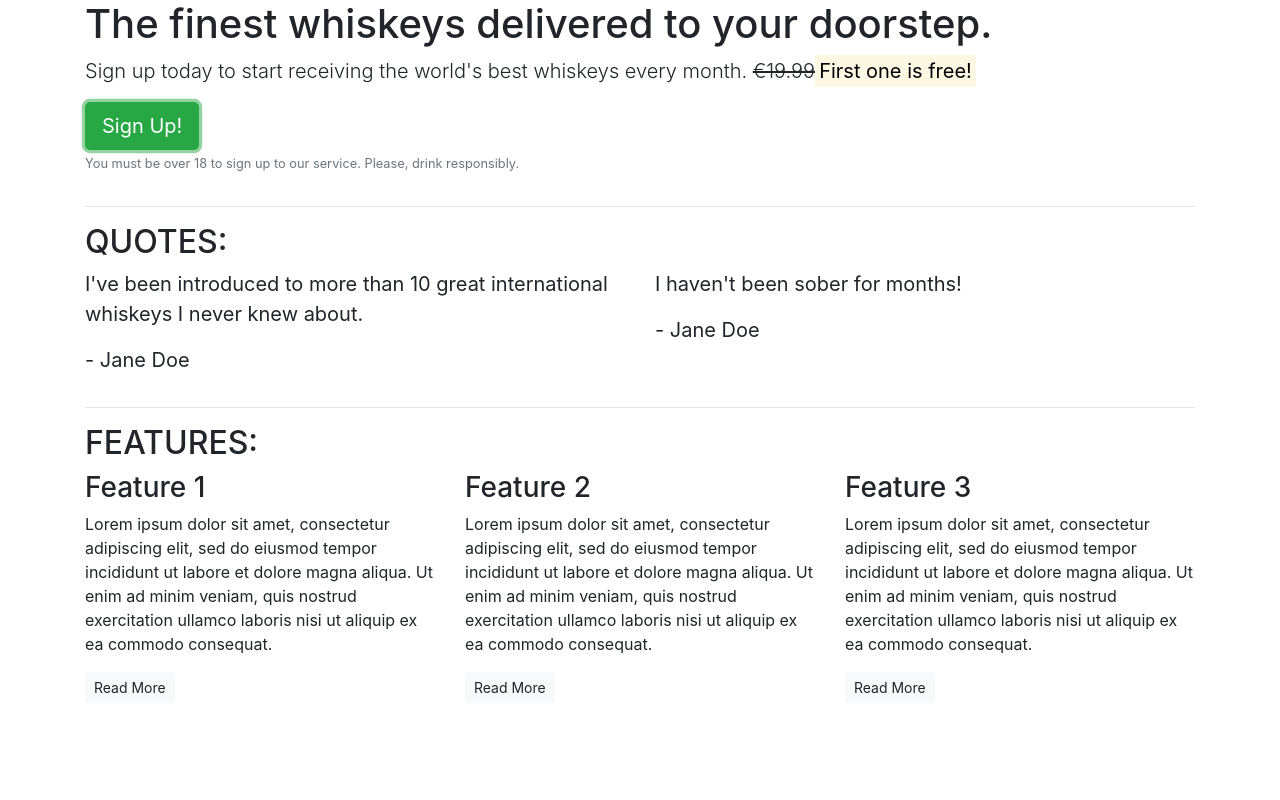
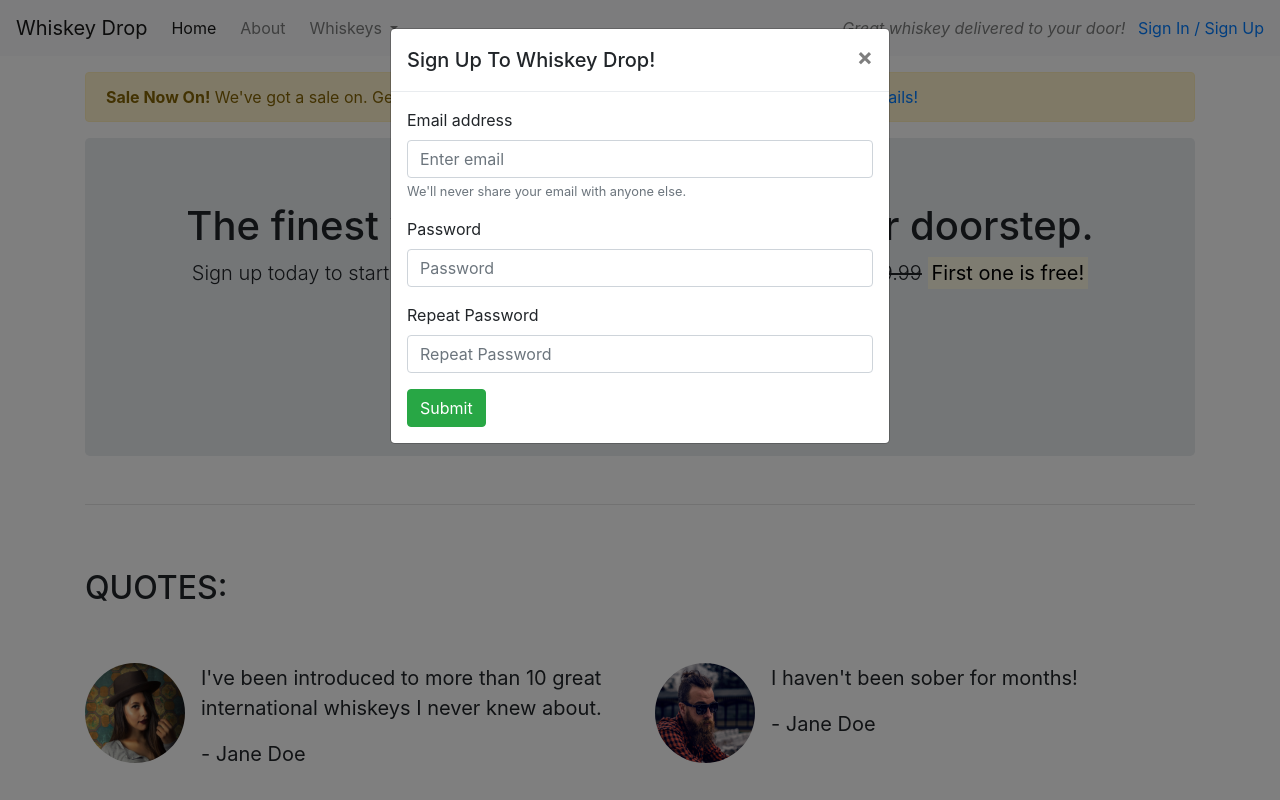
Before and after one commit to cotebarrientos/BootstrappingYourNextBigIdea-BS4, a plain HTML site: page index.html in a window 1280 px wide. Both pictures are taken after a click on the button "Sign Up!". Shown: the top 800 px of the page. Drawn offline with nearby package versions, Linux system fonts and the light colour scheme.

Commit message:
New version of my index.html just using boostrap components :)

```diff
--- a/index.html
+++ b/index.html
@@ -7,18 +7,57 @@
     <title>Whiskey Drop | Taste a new whiskey every month</title>
     <meta name="viewport" content="width=device-width, initial-scale=1.0">
     <link rel="stylesheet" href="https://maxcdn.bootstrapcdn.com/bootstrap/4.1.3/css/bootstrap.min.css">
+    <link rel="stylesheet" href="https://use.fontawesome.com/releases/v5.6.1/css/all.css" integrity="sha384-gfdkjb5BdAXd+lj+gudLWI+BXq4IuLW5IT+brZEZsLFm++aCMlF1V92rMkPaX4PP" crossorigin="anonymous">
 </head>
 
 <body>
-    <article class="container">
+    <nav class="navbar navbar-light bg-light navbar-expand-sm">
+        <a href="/" class="navbar-brand">Whiskey Drop</a>
+
+        <button class="navbar-toggler ml-auto" type="button" data-toggle="collapse" data-target="#navbarNavDropdown" aria-controls="navbarNavDropdown" aria-expanded="false" aria-label="Toggle navigation">
+        <span class="navbar-toggler-icon"></span></button>
+
+        <div class="collapse navbar-collapse" id="navbarNavDropdown">
+            <ul class="navbar-nav mr-auto">
+                <li class="active nav-item mr-2"><a class="nav-link" href="/">Home</a></li>
+                <li class="nav-item mr-2"><a class="nav-link" href="/about">About</a></li>
+                <li class="nav-item dropdown">
+                     <a class="nav-link dropdown-toggle" href="#" id="navbarDropdownMenuLink" role="button" data-toggle="dropdown" aria-haspopup="true" aria-expanded="false">
+                        Whiskeys
+                    </a>
+                    <div class="dropdown-menu" aria-labelledby="navbarDropdownMenuLink">
+                        <a class="dropdown-item" href="#">Irish</a>
+                        <a class="dropdown-item" href="#">Scotch</a>
+                        <a class="dropdown-item" href="#">Japanese</a>
+                        <a class="dropdown-item" href="#">American</a>
+                    </div>
+                </li>
+                <li class="nav-item mr-2 d-block d-sm-none"><a class="nav-link" href="/login">Sign In / Sign Up</a></li>
+            </ul>
+        </div>
+        <div class="d-none d-md-block">
+            <p class="navbar-text my-auto mr-2"><i>Great whiskey delivered to your door!</i></p>
+            <a href="/login">Sign In / Sign Up</a>
+        </div>
+    </nav>
+    <article class="container mt-3">
+        <div class="row d-none d-sm-block">
+            <div class="col-12">
+                <div class="alert alert-warning">
+                    <strong>Sale Now On!</strong> We've got a sale on. Get a 12 month subscription for the price of 6! <a href="">See here for more details!</a>
+                </div>
+            </div>
+        </div>
         <!-- Callout -->
         <div class="row">
             <div class="col-12">
-                <section class="callout">
+                <section class="callout jumbotron text-center">
                     <h1>The finest whiskeys delivered to your doorstep.</h1>
                     <p class="lead">Sign up today to start receiving the world's best whiskeys every month.
-                    <s>€19.99</s><strong><mark>First one is free!</mark></strong></p>
-                    <button class="btn btn-success btn-lg">Sign Up!</button>
+                    <s class="d-none d-sm-inline">€19.99</s>
+                    <span class="d-inline d-sm-none"><br></span>
+                    <strong><mark>First one is free!</mark></strong></p>
+                    <button class="btn btn-success btn-lg" data-toggle="modal" data-target="#signUpModal">Sign Up!</button>
                     <p class="text-muted"><small>You must be over 18 to sign up to our service. Please, drink responsibly.</small></p>
                 </section>
             </div>
@@ -29,22 +68,36 @@
         <!-- Quotes -->
         <section class="quotes">
             <div class="row">
-                <div class="col-12">
+                <div class="col-12 my-5">
                     <h2 class="text-uppercase">Quotes:</h2>
                 </div>
             </div>
             <div class="row">
                 <div class="col-12 col-md-6">
+                    <div class="media">
+                        <div class="d-none d-sm-block">
+                            <img src="images/girl-image.png" class="rounded-circle mr-3" height=100 width=100>
+                        </div>
+                            <div class="media-body">
                                 <blockquote class="blockquote">
                                     <p>I've been introduced to more than 10 great international whiskeys I never knew about.</p>
                                     <p>- Jane Doe</p>
                                 </blockquote>
                             </div>
+                    </div>
+                </div>
                 <div class="col-12 col-md-6">
+                    <div class="media">
+                        <div class="d-none d-sm-block">
+                            <img src="images/guy-image.png" class="rounded-circle mr-3" height=100 width=100>
+                        </div>
+                            <div class="media-body">
                                 <blockquote class="blockquote">
                                     <p>I haven't been sober for months!</p>
                                     <p>- Jane Doe</p>
                                 </blockquote>
+                            </div>
+                    </div>
                 </div>
             </div>
         </section>
@@ -54,28 +107,28 @@
         <!-- Features -->
         <section class="features">
             <div class="row">
-                <div class="col-12">
+                <div class="col-12 my-5">
                     <h2 class="text-uppercase">Features:</h2>
                 </div>
             </div>
             <div class="row">
                 <div class="col-12 col-md-6 col-lg-4">
                     <div class="feature">
-                        <h3>Feature 1</h3>
+                        <h3><i class="fas fa-gift d-none d-sm-inline"></i> Feature 1 <span class="badge badge-success">NEW!</span></h3>
                         <p>Lorem ipsum dolor sit amet, consectetur adipiscing elit, sed do eiusmod tempor incididunt ut labore et dolore magna aliqua. Ut enim ad minim veniam, quis nostrud exercitation ullamco laboris nisi ut aliquip ex ea commodo consequat.</p>
                         <p><a class="btn btn-sm btn-light" href="">Read More</a></p>
                     </div>
                 </div>
                 <div class="col-12 col-md-6 col-lg-4">
                     <div class="feature">
-                        <h3>Feature 2</h3>
+                        <h3><i class="fas fa-credit-card d-none d-sm-inline"></i> Feature 2</h3>
                         <p>Lorem ipsum dolor sit amet, consectetur adipiscing elit, sed do eiusmod tempor incididunt ut labore et dolore magna aliqua. Ut enim ad minim veniam, quis nostrud exercitation ullamco laboris nisi ut aliquip ex ea commodo consequat.</p>
                         <p><a class="btn btn-sm btn-light" href="">Read More</a></p>
                     </div>
                 </div>
                 <div class="col-12 d-md-none d-lg-block col-lg-4">
                     <div class="feature">
-                        <h3>Feature 3</h3>
+                        <h3><i class="fas fa-times-circle d-none d-sm-inline"></i> Feature 3</h3>
                         <p>Lorem ipsum dolor sit amet, consectetur adipiscing elit, sed do eiusmod tempor incididunt ut labore et dolore magna aliqua. Ut enim ad minim veniam, quis nostrud exercitation ullamco laboris nisi ut aliquip ex ea commodo consequat.</p>
                         <p><a class="btn btn-sm btn-light" href="">Read More</a></p>
                     </div>
@@ -84,6 +137,41 @@
         </section>
         <!-- /.features -->
     </article>
+
+    <div class="modal" tabindex="-1" role="dialog" id="signUpModal">
+        <div class="modal-dialog" role="document">
+            <div class="modal-content">
+                <div class="modal-header">
+                    <h5 class="modal-title">Sign Up To Whiskey Drop!</h5>
+                    <button type="button" class="close" data-dismiss="modal" aria-label="Close">
+          <span aria-hidden="true">&times;</span>
+        </button>
+                </div>
+                <div class="modal-body">
+                    <form>
+                        <div class="form-group">
+                            <label for="exampleInputEmail1">Email address</label>
+                            <input type="email" class="form-control" id="exampleInputEmail1" aria-describedby="emailHelp" placeholder="Enter email">
+                            <small id="emailHelp" class="form-text text-muted">We'll never share your email with anyone else.</small>
+                        </div>
+                        <div class="form-group">
+                            <label for="password">Password</label>
+                            <input type="password" class="form-control" id="password" placeholder="Password">
+                        </div>
+                        <div class="form-group">
+                            <label for="repeatPassword">Repeat Password</label>
+                            <input type="password" class="form-control" id="repeatPassword" placeholder="Repeat Password">
+                        </div>
+                        <button type="submit" class="btn btn-success">Submit</button>
+                    </form>
+                </div>
+            </div>
+        </div>
+    </div>
+
+    <script src="https://code.jquery.com/jquery-3.3.1.slim.min.js" integrity="sha384-q8i/X+965DzO0rT7abK41JStQIAqVgRVzpbzo5smXKp4YfRvH+8abtTE1Pi6jizo" crossorigin="anonymous"></script>
+    <script src="https://cdnjs.cloudflare.com/ajax/libs/popper.js/1.14.3/umd/popper.min.js" integrity="sha384-ZMP7rVo3mIykV+2+9J3UJ46jBk0WLaUAdn689aCwoqbBJiSnjAK/l8WvCWPIPm49" crossorigin="anonymous"></script>
+    <script src="https://stackpath.bootstrapcdn.com/bootstrap/4.1.3/js/bootstrap.min.js" integrity="sha384-ChfqqxuZUCnJSK3+MXmPNIyE6ZbWh2IMqE241rYiqJxyMiZ6OW/JmZQ5stwEULTy" crossorigin="anonymous"></script>
 </body>
 
 </html>
```
Lines whose indentation alone changed are shown as unchanged.
